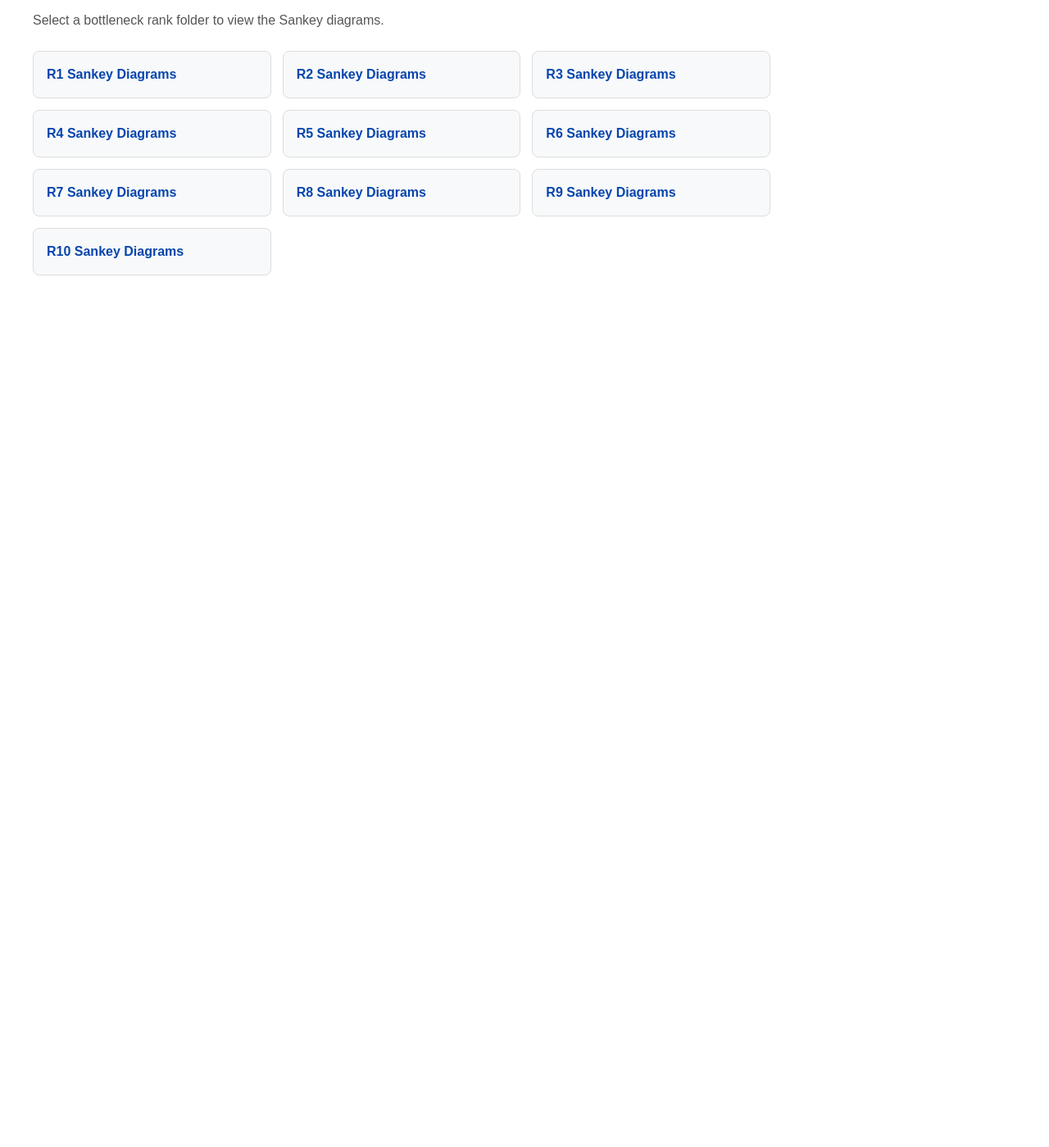
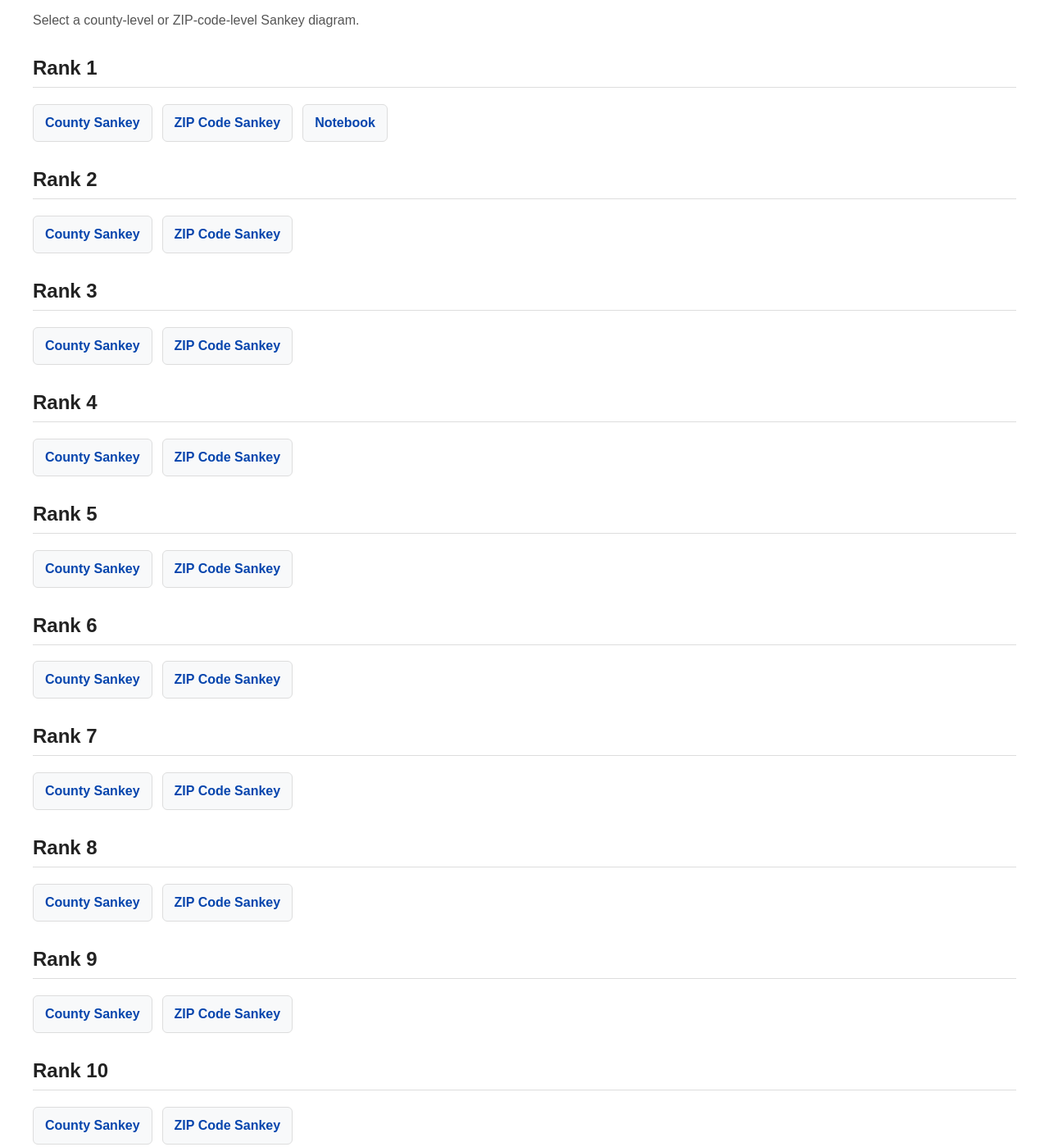
Before and after one commit to fabiharahman00/O-D-Sankeys-for-top-10-Bottlenecks, a plain HTML site: page index.html in a window 1280 px wide. Shown: the part 91-1490 px from the top of the page at 82% size. Before the commit the page ends 800 px from the top, so only its background shows below. Drawn offline with Linux system fonts and the light colour scheme.

Commit message:
Refactor index.html structure and update links

```diff
--- a/index.html
+++ b/index.html
@@ -17,17 +17,22 @@
       color: #555;
       margin-bottom: 25px;
     }
-    .grid {
-      display: grid;
-      grid-template-columns: repeat(auto-fit, minmax(220px, 1fr));
-      gap: 14px;
-      max-width: 900px;
+    h2 {
+      margin-top: 28px;
+      border-bottom: 1px solid #ddd;
+      padding-bottom: 5px;
+    }
+    .links {
+      display: flex;
+      gap: 12px;
+      flex-wrap: wrap;
+      margin-bottom: 12px;
     }
     a {
-      display: block;
-      padding: 16px;
+      display: inline-block;
+      padding: 10px 14px;
       border: 1px solid #ddd;
-      border-radius: 8px;
+      border-radius: 6px;
       background: #f8f9fa;
       color: #0645ad;
       text-decoration: none;
@@ -42,19 +47,67 @@
 <body>
 
   <h1>O-D Sankeys for Top 10 Bottlenecks</h1>
-  <p>Select a bottleneck rank folder to view the Sankey diagrams.</p>
+  <p>Select a county-level or ZIP-code-level Sankey diagram.</p>
 
-  <div class="grid">
-    <a href="R1/">R1 Sankey Diagrams</a>
-    <a href="R2/">R2 Sankey Diagrams</a>
-    <a href="R3/">R3 Sankey Diagrams</a>
-    <a href="R4/">R4 Sankey Diagrams</a>
-    <a href="R5/">R5 Sankey Diagrams</a>
-    <a href="R6/">R6 Sankey Diagrams</a>
-    <a href="R7/">R7 Sankey Diagrams</a>
-    <a href="R8/">R8 Sankey Diagrams</a>
-    <a href="R9/">R9 Sankey Diagrams</a>
-    <a href="R10/">R10 Sankey Diagrams</a>
+  <h2>Rank 1</h2>
+  <div class="links">
+    <a href="R1/county_od_sankey.html">County Sankey</a>
+    <a href="R1/zip_od_sankey.html">ZIP Code Sankey</a>
+    <a href="R1/RRank1.ipynb">Notebook</a>
+  </div>
+
+  <h2>Rank 2</h2>
+  <div class="links">
+    <a href="R2/county_od_sankey.html">County Sankey</a>
+    <a href="R2/zip_od_sankey.html">ZIP Code Sankey</a>
+  </div>
+
+  <h2>Rank 3</h2>
+  <div class="links">
+    <a href="R3/county_od_sankey3.html">County Sankey</a>
+    <a href="R3/zip_od_sankey3.html">ZIP Code Sankey</a>
+  </div>
+
+  <h2>Rank 4</h2>
+  <div class="links">
+    <a href="R4/county_od_sankey4.html">County Sankey</a>
+    <a href="R4/zip_od_sankey4.html">ZIP Code Sankey</a>
+  </div>
+
+  <h2>Rank 5</h2>
+  <div class="links">
+    <a href="R5/county_od_sankey.html">County Sankey</a>
+    <a href="R5/zip_od_sankey.html">ZIP Code Sankey</a>
+  </div>
+
+  <h2>Rank 6</h2>
+  <div class="links">
+    <a href="R6/county_od_sankey.html">County Sankey</a>
+    <a href="R6/zip_od_sankey.html">ZIP Code Sankey</a>
+  </div>
+
+  <h2>Rank 7</h2>
+  <div class="links">
+    <a href="R7/county_od_sankey.html">County Sankey</a>
+    <a href="R7/zip_od_sankey.html">ZIP Code Sankey</a>
+  </div>
+
+  <h2>Rank 8</h2>
+  <div class="links">
+    <a href="R8/county_od_sankey.html">County Sankey</a>
+    <a href="R8/zip_od_sankey.html">ZIP Code Sankey</a>
+  </div>
+
+  <h2>Rank 9</h2>
+  <div class="links">
+    <a href="R9/county_od_sankey.html">County Sankey</a>
+    <a href="R9/zip_od_sankey.html">ZIP Code Sankey</a>
+  </div>
+
+  <h2>Rank 10</h2>
+  <div class="links">
+    <a href="R10/county_od_sankey.html">County Sankey</a>
+    <a href="R10/zip_od_sankey.html">ZIP Code Sankey</a>
   </div>
 
 </body>
```
